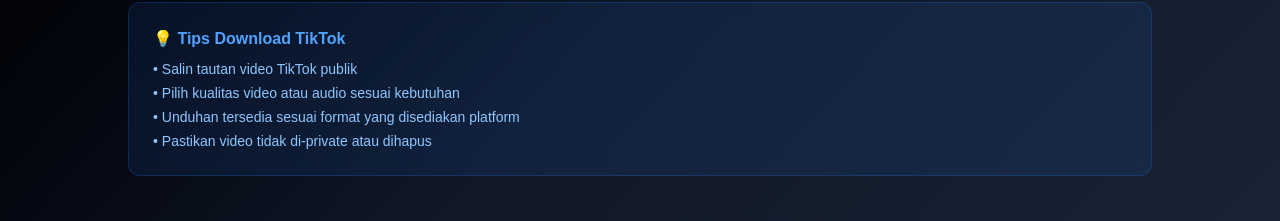
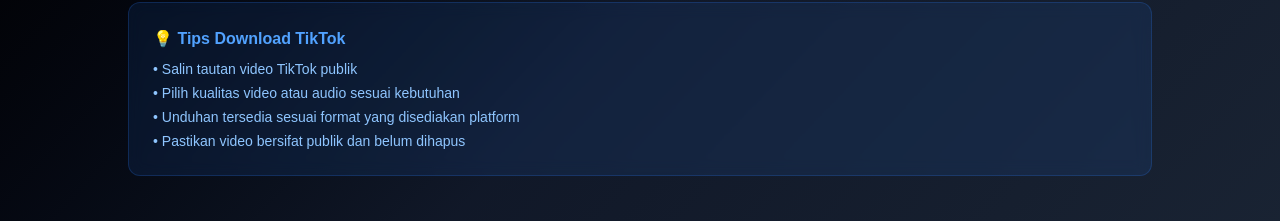
Before and after one commit to Strong-Bee/Zabrina-Downloader, a Next.js app: page /Tiktok in a window 1280 px wide. Shown: the part 660-881 px from the top of the page. Built offline with nearby package versions, Linux system fonts and the light colour scheme.

Commit message:
chore(ui): clarify public-content-only support

```diff
--- a/app/Tiktok/page.tsx
+++ b/app/Tiktok/page.tsx
@@ -380,7 +380,7 @@ export default function TiktokPage() {
               <li>• Salin tautan video TikTok publik</li>
               <li>• Pilih kualitas video atau audio sesuai kebutuhan</li>
               <li>• Unduhan tersedia sesuai format yang disediakan platform</li>
-              <li>• Pastikan video tidak di-private atau dihapus</li>
+              <li>• Pastikan video bersifat publik dan belum dihapus</li>
             </ul>
           </div>
         </div>
```
